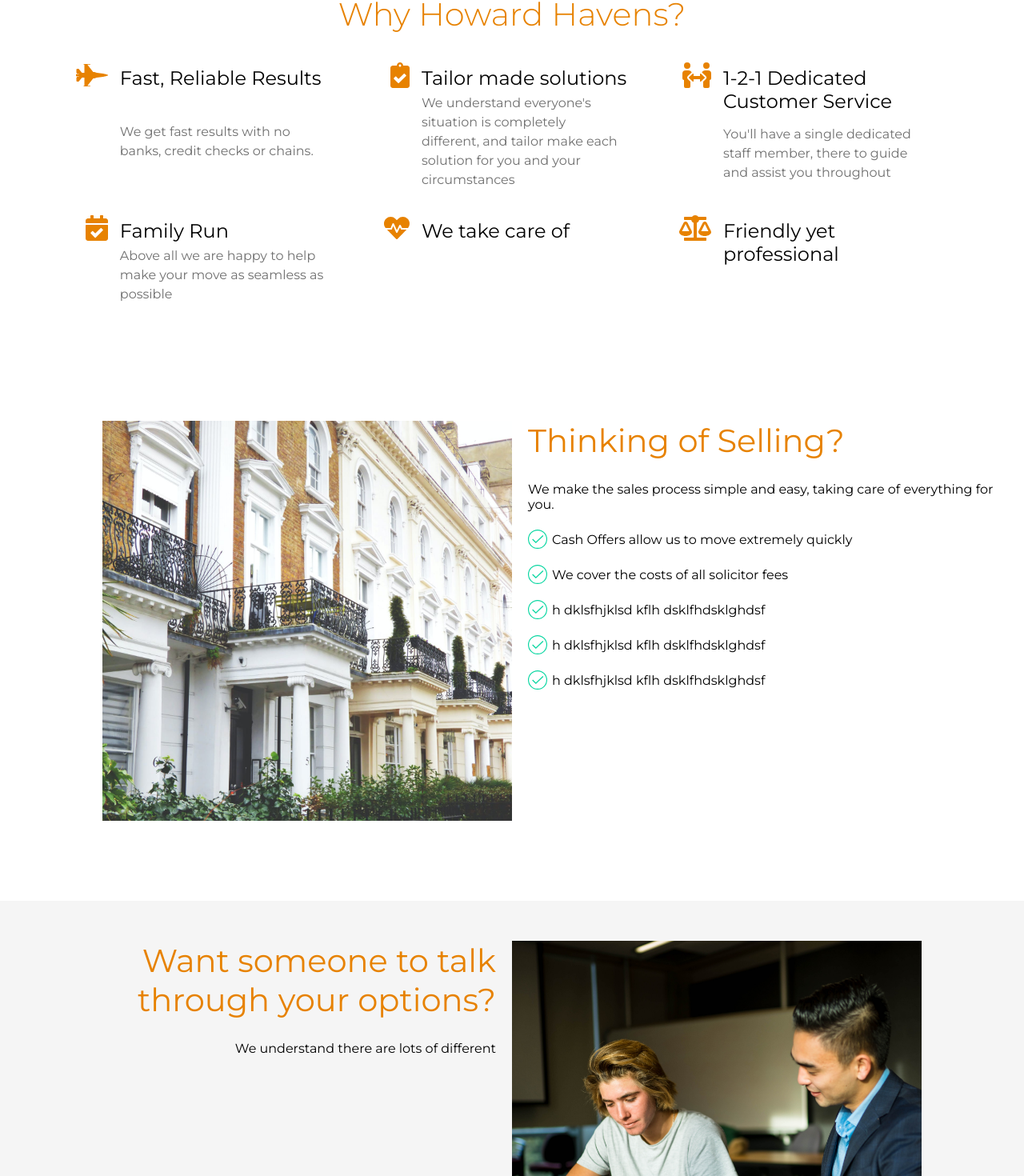
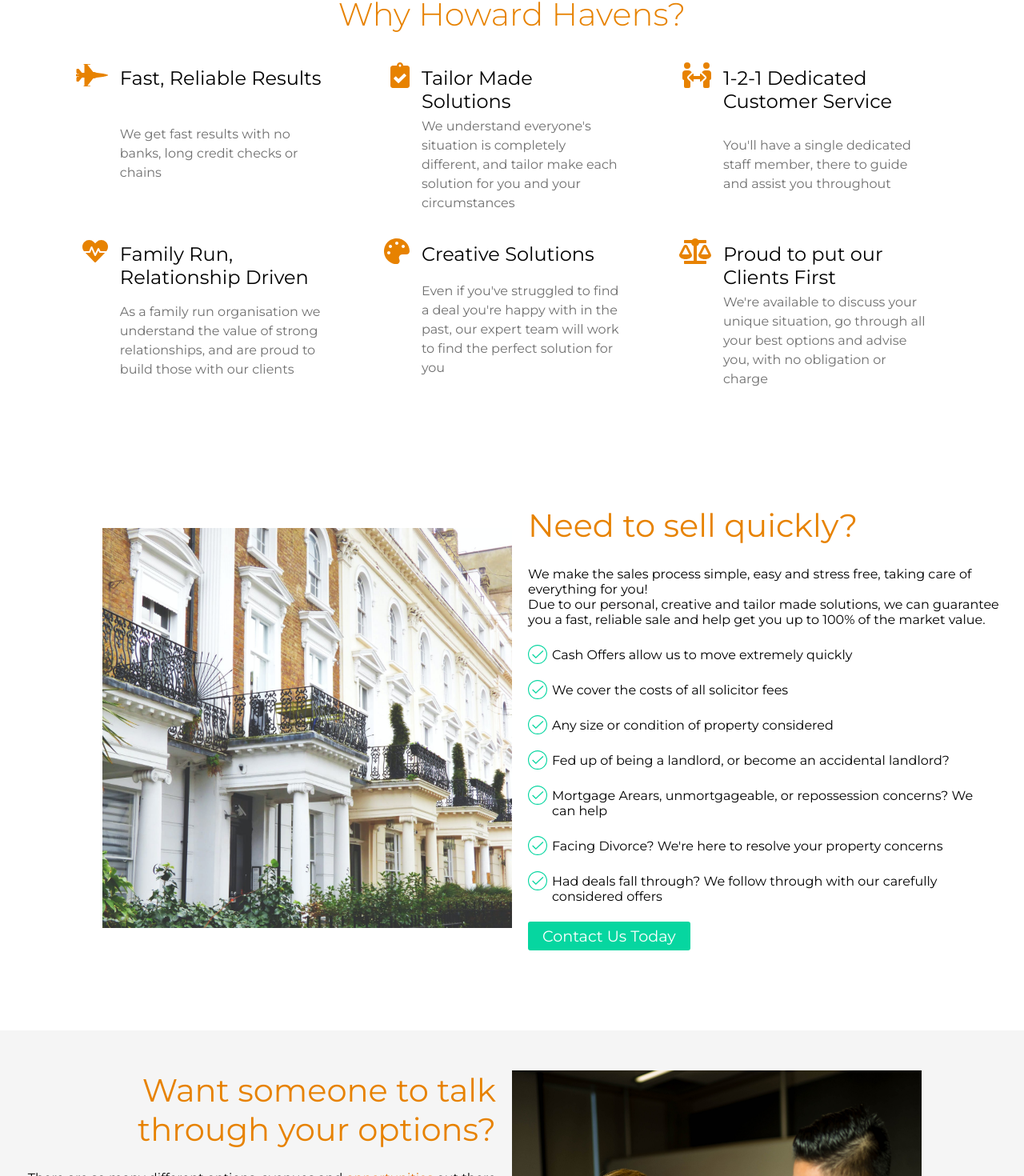
Before and after one commit to RKHTechnologies/HowardHavens, a React (Create React App) app: page / in a window 1280 px wide. Shown: the part 1059-2529 px from the top of the page at 80% size. Built offline with nearby package versions, Linux system fonts and the light colour scheme.

Commit message:
Lots more wording complete

```diff
--- a/src/components/Services.tsx
+++ b/src/components/Services.tsx
@@ -112,27 +112,37 @@
   }
 `;
 
+interface ButtonProps {
+  primary?: boolean;
+}
+
 const Button = styled.button`
   padding: 6px 18px;
   border-radius: 3px;
   color: ${colours.light};
-  background: ${colours.green};
+  background: ${(p: ButtonProps) => p.primary ? colours.primary : colours.green };
   margin-top: 22px;
   font-size: 1.2em;
   cursor: pointer;
   border: none;
 
   &:hover {
-    background: ${colours.green}c7;
+    background: ${(p: ButtonProps) => p.primary ? `${colours.primary}c7` : `${colours.green}c7` };
   }
+`;
+
+const Highlight = styled.span`
+  /* color: ${colours.primary}; */
+  color: #e26800;
+  /* font-weight: 500; */
 `;
 
 const Services: FC = ()  => {
 
-  const handleClick = () => {
+  const handleClick = (subject: string) => {
     window.open(
       `mailto:Contact@howardhavens.co.uk
-        ?subject=Tenant Buyer`,
+        ?subject=${subject}`,
         '_blank'
     );
   }
@@ -144,17 +154,22 @@
         <Service>
           <Image image="house1" />
           <Text>
-            <Title>Thinking of Selling?</Title>
+            <Title>Need to sell quickly?</Title>
             <Description>
-              We make the sales process simple and easy, taking care of everything for you.
+              We make the sales process simple, easy and stress free, taking care of everything for you!
+              <br />
+              Due to our personal, creative and tailor made solutions, we can guarantee you a fast, reliable sale and help get you up to 100% of the market value.
             </Description>
             <CheckList>
                 <li>Cash Offers allow us to move extremely quickly</li>
                 <li>We cover the costs of all solicitor fees</li>
-                <li>h dklsfhjklsd kflh dsklfhdsklghdsf</li>
-                <li>h dklsfhjklsd kflh dsklfhdsklghdsf</li>
-                <li>h dklsfhjklsd kflh dsklfhdsklghdsf</li>
+                <li>Any size or condition of property considered</li>
+                <li>Fed up of being a landlord, or become an accidental landlord?</li>
+                <li>Mortgage Arears, unmortgageable, or repossession concerns? We can help</li>
+                <li>Facing Divorce? We're here to resolve your property concerns</li>
+                <li>Had deals fall through? We follow through with our carefully considered offers</li>
               </CheckList>
+              <Button onClick={() => handleClick("Sales Enquiry")} >Contact Us Today</Button>
           </Text>
         </Service>
       </Strip>
@@ -165,8 +180,14 @@
           <Text alt>
             <Title>Want someone to talk through your options?</Title>
             <Description>
-              We understand there are lots of different
+              There are so many different options, avenues and <Highlight>opportunities</Highlight> out there when it comes to your property - <Highlight>we understand</Highlight> better than most how difficult the decision can be.
+              <br /><br />
+              Howard Havens are here to de-mystify, and <Highlight>remove any stresses</Highlight> involved; Our experts are on hand to discuss your indivudual situation and the avenues available to you.
+              We will be able to <Highlight>advise</Highlight> and recommend a <Highlight>great solution</Highlight> for you, with <Highlight>no obligations or charges</Highlight>.
+              <br /><br />
+              If at this point you decide you would like for us to help, our <Highlight>1-2-1 dedicated team member</Highlight> will guide you through the next steps, <Highlight>removing all hassle and stress!</Highlight>
             </Description>
+            <Button onClick={() => handleClick("Arrange a Consultation")} primary>Arrange a consultation</Button>
           </Text>
         </Service>
       </Strip>
@@ -188,7 +209,7 @@
               <li>Live in your home, whilst you improve your credit rating</li>
               <li>You're free to make the property your own</li>
             </CheckList>
-            <Button onClick={handleClick}>Contact us to find out more</Button>
+            <Button onClick={() => handleClick("Tenant Buyers")}>Contact us to find out more</Button>
           </Text>
         </Service>
       </Strip>
@@ -197,10 +218,15 @@
         <Service alt>
           <Image image="house1" alt />
           <Text alt>
-            <Title>Like to be sent great deals?</Title>
+            <Title>Investors, would you like to be receive great deals to your inbox?</Title>
             <Description>
-              Howard Havens also has our own Deal Sourcing mailing list, get in contact today to discuss.
+              At Howard Havens we have our own <Highlight>Deal Sourcing mailing list</Highlight>, so you can receive a <Highlight>personally tailored</Highlight> selection of our bespoke <Highlight>packaged deals</Highlight> deliverred to your virtual doorstep.
+              <br /><br />
+              Once you get in contact, we can look to establish what kind of property deal you are seeking; be it <Highlight>location, condition, price</Highlight> or which <Highlight>strategy</Highlight> you are specifically targeting.
+              <br />
+              We will then get you added into our <Highlight>exclusive mailing list</Highlight> to be one of the first to review <Highlight>fantastic opportunities</Highlight> for you and your business.
             </Description>
+            <Button onClick={() => handleClick("Deal Sourcincg")} primary>Don't miss out, Contact Now</Button>
           </Text>
         </Service>
       </Strip>
--- a/src/components/WhyUs.tsx
+++ b/src/components/WhyUs.tsx
@@ -2,7 +2,7 @@
 import styled from 'styled-components';
 import { colours, SharedSettings } from '../Shared/SharedStyles';
 import { FontAwesomeIcon } from "@fortawesome/react-fontawesome";
-import { faHeartbeat, faCalendarCheck, faBalanceScaleRight, faBullseye, faDumbbell, faPeopleArrows, faTachometerAlt, faClipboardList, faFighterJet, faClipboardCheck, faBalanceScale } from "@fortawesome/free-solid-svg-icons";
+import { faHeartbeat, faPeopleArrows, faFighterJet, faClipboardCheck, faBalanceScale, faPalette } from "@fortawesome/free-solid-svg-icons";
 
 const WhyUsSection = styled.div`
   min-height: 400px;
@@ -92,12 +92,12 @@
         <GridItem>
           <Icon icon={faFighterJet} size="2x" />
           <Title>Fast, Reliable Results</Title>
-          <Description>We get fast results with no banks, credit checks or chains.</Description>
+          <Description>We get fast results with no banks, long credit checks or chains</Description>
         </GridItem>
 
         <GridItem>
           <Icon icon={faClipboardCheck} size="2x" />
-          <Title>Tailor made solutions</Title>
+          <Title>Tailor Made Solutions</Title>
           <Description>We understand everyone's situation is completely different, and tailor make each solution for you and your circumstances</Description>
         </GridItem>
 
@@ -108,21 +108,21 @@
         </GridItem>
 
         <GridItem>
-          <Icon icon={faCalendarCheck} size="2x" />
-          <Title>Family Run</Title>
-          <Description>Above all we are happy to help make your move as seamless as possible</Description>
+          <Icon icon={faHeartbeat} size="2x" />
+          <Title>Family Run, Relationship Driven</Title>
+          <Description>As a family run organisation we understand the value of strong relationships, and are proud to build those with our clients</Description>
         </GridItem>
 
         <GridItem>
-          <Icon icon={faHeartbeat} size="2x" />
-          <Title>We take care of </Title>
-          <Description></Description>
+          <Icon icon={faPalette} size="2x" />
+          <Title>Creative Solutions</Title>
+          <Description>Even if you've struggled to find a deal you're happy with in the past, our expert team will work to find the perfect solution for you</Description>
         </GridItem>
 
         <GridItem>
           <Icon icon={faBalanceScale} size="2x" />
-          <Title>Friendly yet professional</Title>
-          <Description></Description>
+          <Title>Proud to put our Clients First</Title>
+          <Description>We're available to discuss your unique situation, go through all your best options and advise you, with no obligation or charge</Description>
         </GridItem>
       </Grid>
     </WhyUsSection>
```
